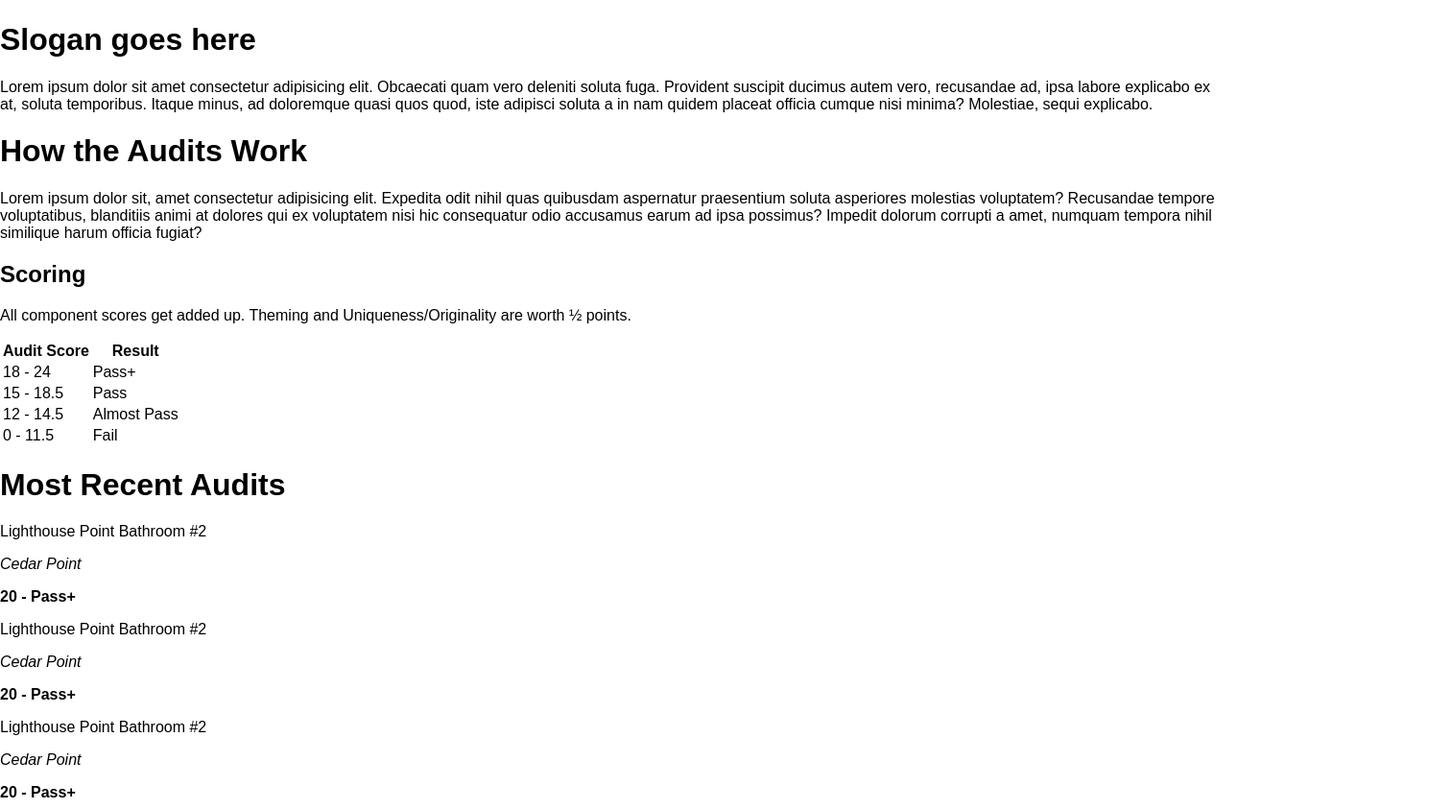
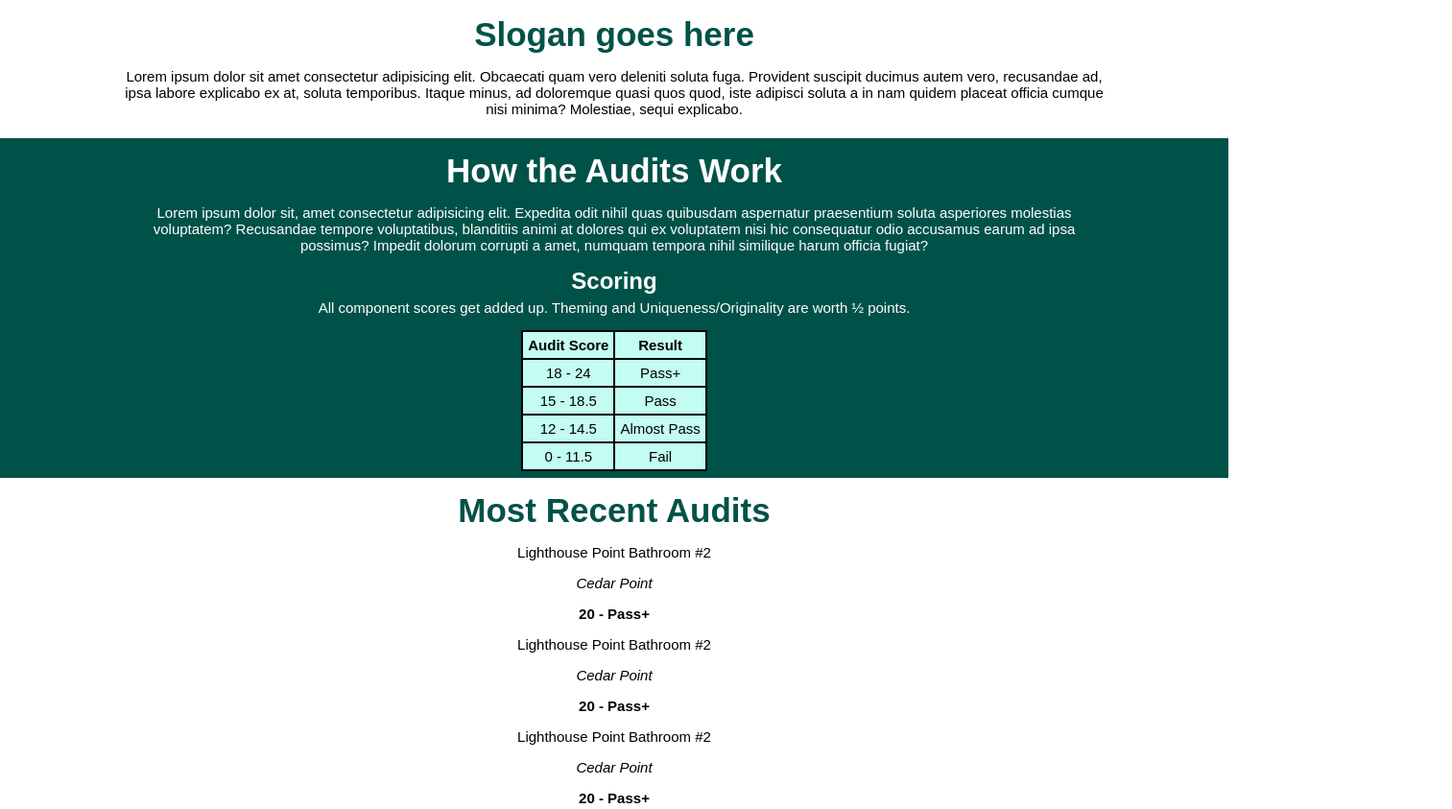
Before and after one commit to adamZdrojewski/bathroomBuddiesWebsite, a website: page public/index.html in a window 1280 px wide. Shown: the part 999-1842 px from the top of the page at 96% size, 1513 px wide, since content can reach past the window. Drawn offline with Linux system fonts and the light colour scheme.

Commit message:
Index page style
Started work on the style for the index page.

```diff
--- a/public/index.html
+++ b/public/index.html
@@ -29,7 +29,7 @@
         <div class="darkBackgroundSection">
             <h1>How the Audits Work</h1>
             <p>Lorem ipsum dolor sit, amet consectetur adipisicing elit. Expedita odit nihil quas quibusdam aspernatur praesentium soluta asperiores molestias voluptatem? Recusandae tempore voluptatibus, blanditiis animi at dolores qui ex voluptatem nisi hic consequatur odio accusamus earum ad ipsa possimus? Impedit dolorum corrupti a amet, numquam tempora nihil similique harum officia fugiat?</p>
-            <h2>Scoring</h2>
+            <h2 id="scoringH2">Scoring</h2>
             <p>All component scores get added up.  Theming and Uniqueness/Originality are worth &half; points.</p>
             <table>
                 <thead>
--- a/scss/_hero.scss
+++ /dev/null
@@ -1,5 +0,0 @@
-.hero {
-    img {
-        width:100%;
-    }
-}
--- /dev/null
+++ b/scss/_index.scss
@@ -0,0 +1,32 @@
+.hero {
+    img {
+        width:100%;
+    }
+}
+
+h2 {
+    margin-top:7px;
+    margin-bottom:0px;
+}
+
+#scoringH2+p {
+    margin-top:5px;
+}
+
+table {
+    background-color:$thirdColor;
+    color:black;
+    border-collapse:collapse;
+    font-size:15px;
+    margin-left:auto;
+    margin-right:auto;
+    padding:0 5px;
+
+    th, td {
+        padding:5px;
+    }
+}
+
+table, th, td {
+    border:2px solid black;
+}
--- a/scss/_nav.scss
+++ /dev/null
@@ -1,23 +0,0 @@
-nav {
-    background-color:$primaryColor;
-    color:white;
-    font-size:15px;
-    padding-top:10px;
-    padding-bottom:10px;
-    display:flex;
-    justify-content:space-between;
-    align-items:center;
-
-    .links {
-        a {
-            color:white;
-            text-decoration:none;
-            margin-left:10px;
-            margin-right:10px;
-        }
-    }
-
-    .title {
-        margin-right:10px;
-    }
-}
--- a/scss/main.scss
+++ b/scss/main.scss
@@ -12,6 +12,71 @@ html, body {
     font-family:sans-serif;
 }
 
+//Nav
+nav {
+    background-color:$primaryColor;
+    color:white;
+    font-size:15px;
+    padding-top:10px;
+    padding-bottom:10px;
+    display:flex;
+    justify-content:space-between;
+    align-items:center;
+
+    .links {
+        a {
+            color:white;
+            text-decoration:none;
+            margin-left:10px;
+            margin-right:10px;
+        }
+    }
+
+    .title {
+        margin-right:10px;
+    }
+}
+
+//Sections
+.lightBackgroundSection {
+    background-color:white;
+    h1 {
+        color:$primaryColor;
+    }
+}
+
+.darkBackgroundSection {
+    background-color:$primaryColor;
+    color:white;
+}
+
+.lightBackgroundSection, .darkBackgroundSection {
+    text-align:center;
+    padding:7px 10vw;
+
+    h1 {
+        font-size:35px;
+        margin-top:7px;
+        margin-bottom:7px;
+    }
+
+    p {
+        font-size:15px;
+    }
+}
+
+//Footer
+footer {
+    background-color:$secondaryColor;
+    text-align:center;
+    p {
+        margin:0;
+        padding:10px;
+    }
+    a {
+        color:black;
+    }
+}
+
 //Imports
-@import "nav";
-@import "hero";
+@import "index";
```
Also changed, not shown: public/style.css.
